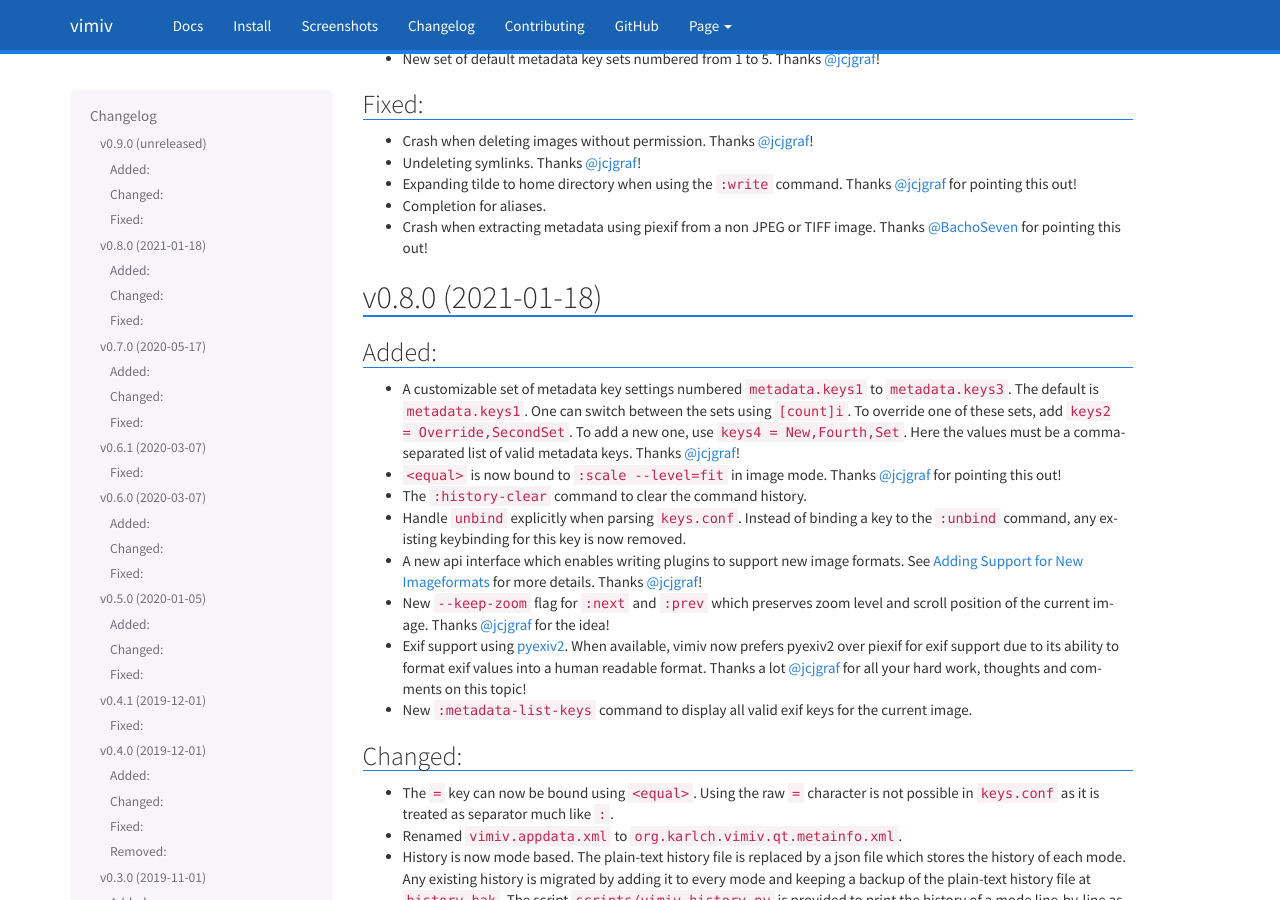
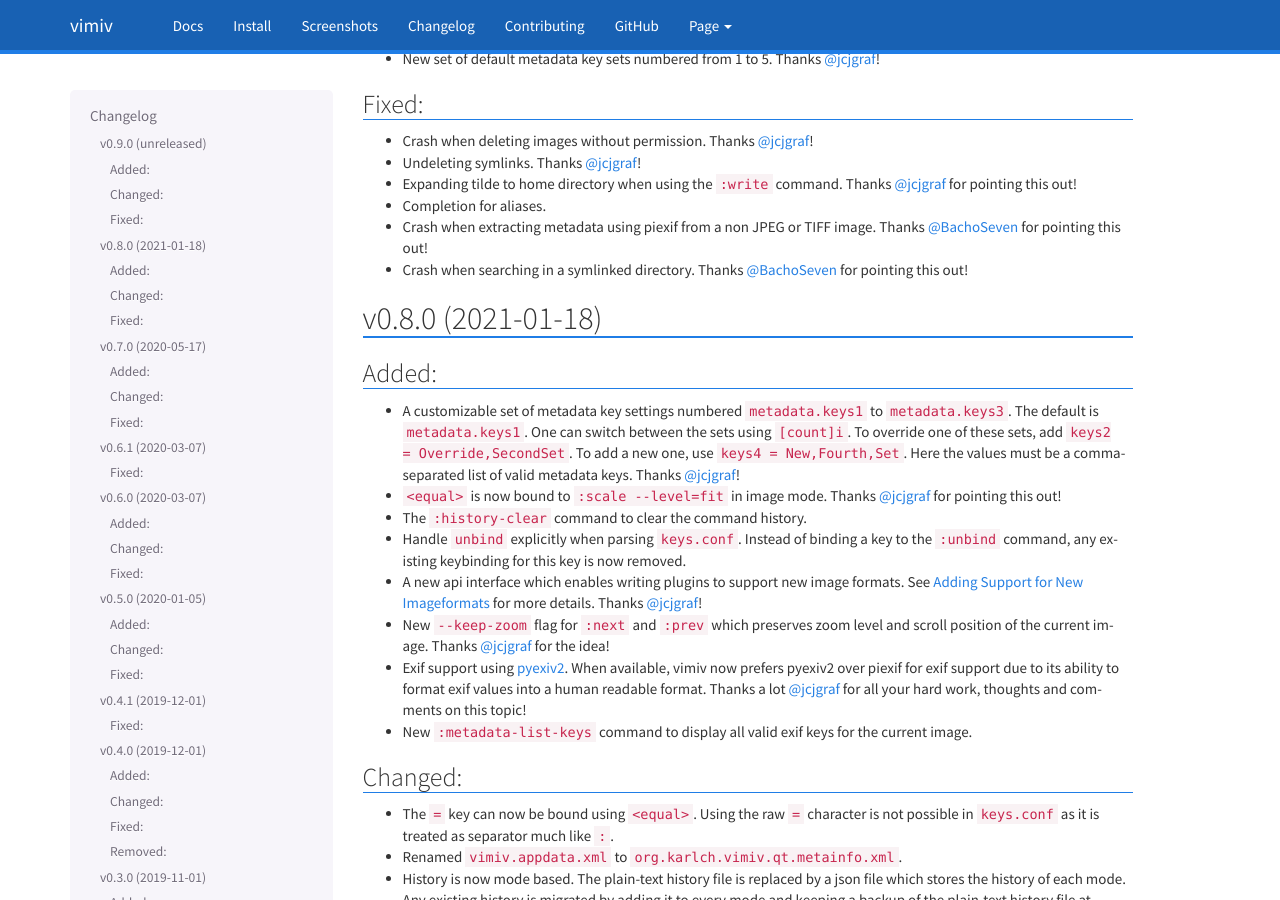
Before and after one commit to karlch/vimiv-qt, a Sphinx documentation site: the page built from docs/changelog.rst, in a window 1280 px wide and 900 px high, scrolled down 992 px. Built offline with Sphinx 7.4.7, drawn with Linux system fonts in a browser that asks for light colours.

Commit message:
Update changelog for fixed symlink-search crash
See #374 for more details.

```diff
--- a/docs/changelog.rst
+++ b/docs/changelog.rst
@@ -65,6 +65,8 @@
   `@jcjgraf`_ for pointing this out!
 * Completion for aliases.
 * Crash when extracting metadata using piexif from a non JPEG or TIFF image. Thanks `@BachoSeven`_ for pointing this out!
+* Crash when searching in a symlinked directory. Thanks `@BachoSeven`_ for pointing this
+  out!
 
 
 v0.8.0 (2021-01-18)
```
